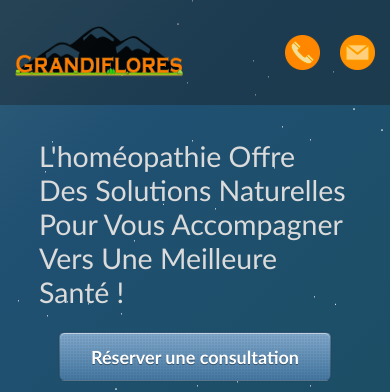
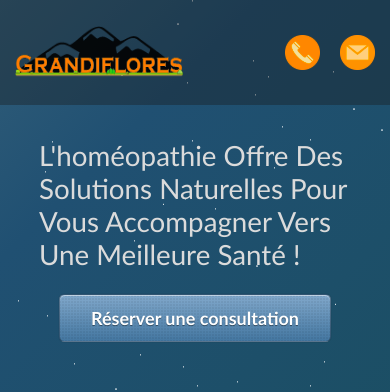
Before and after one commit to nicoloprog/grandiflores, a Next.js app: page / in a window 390 px wide. Shown: the top 392 px of the page. Built offline with nearby package versions, Linux system fonts and the light colour scheme; a web font is replaced by a local one.

Commit message:
font fixing

```diff
--- a/src/components/section/HeroHome/HeroHome.module.scss
+++ b/src/components/section/HeroHome/HeroHome.module.scss
@@ -693,9 +693,9 @@
         margin-top: 0;
         @media screen and (max-width: 450px) {
           font-size: clamp(
-            28.5px,
+            26.5px,
             calc(1.40625rem + ((1vw - 3.6px) * 17.5)),
-            44.5px
+            42.5px
           );
           font-weight: 500;
           margin-top: 20px;
```
